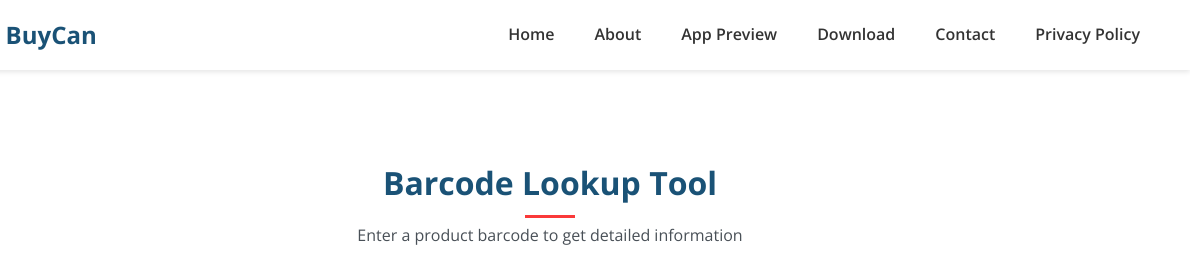
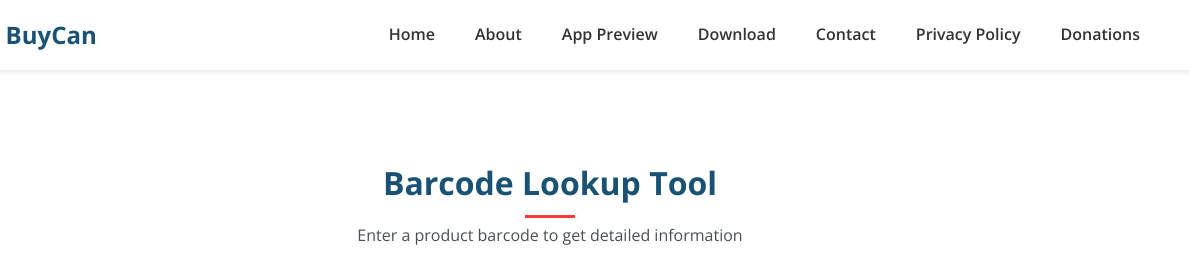
Before and after one commit to BuyCAN/buycan.github.io, a plain HTML site: page barcode.html in a window 1280 px wide. Shown: the top 280 px of the page, 90-1280 px from the left. Drawn offline with nearby package versions, Linux system fonts and the light colour scheme.

Commit message:
Update barcode.html

```diff
--- a/barcode.html
+++ b/barcode.html
@@ -43,6 +43,7 @@
                 <a href="index.html#download">Download</a>
                 <a href="index.html#contact">Contact</a>
                 <a href="policy.html">Privacy Policy</a>
+                <a href="payments.html">Donations</a>
             </nav>
         </div>
     </header>
```
